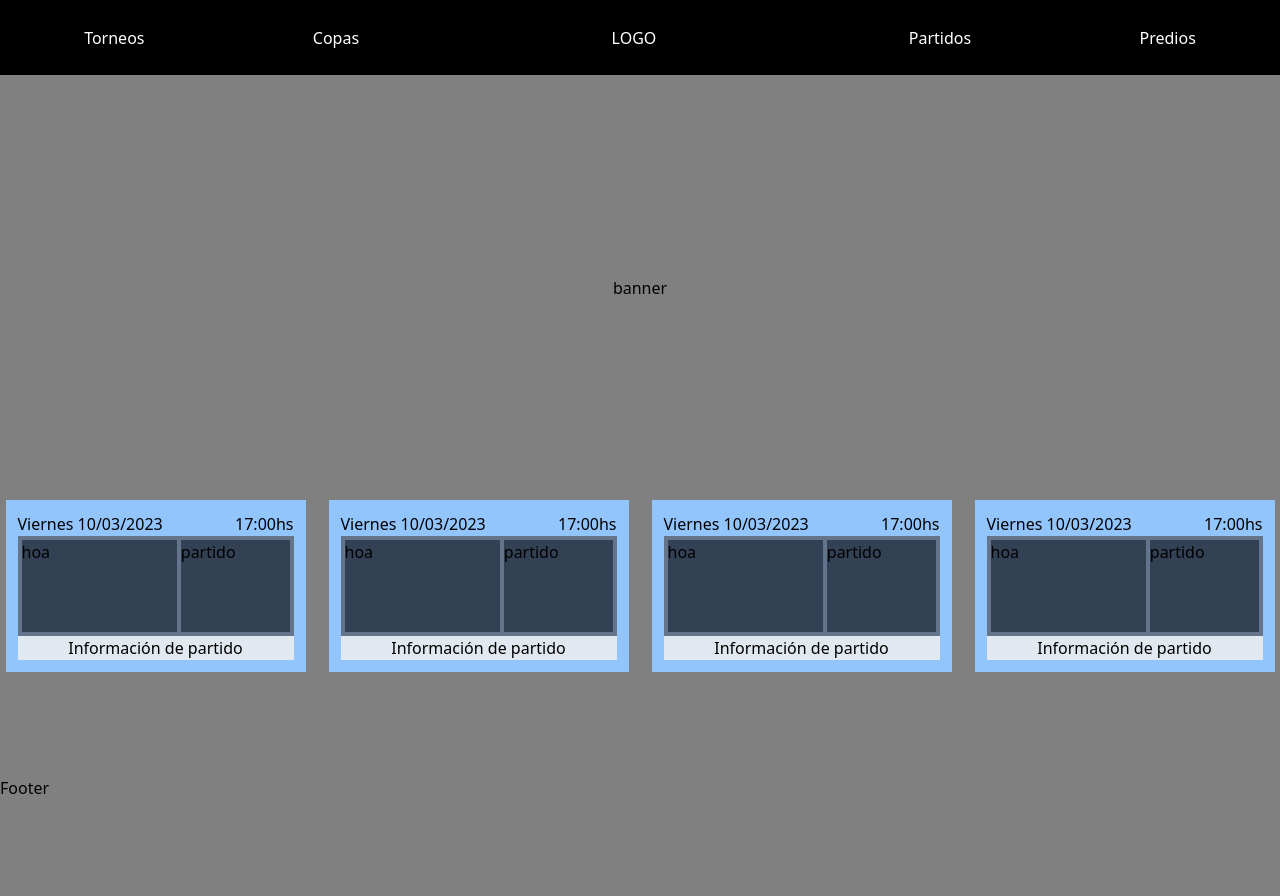
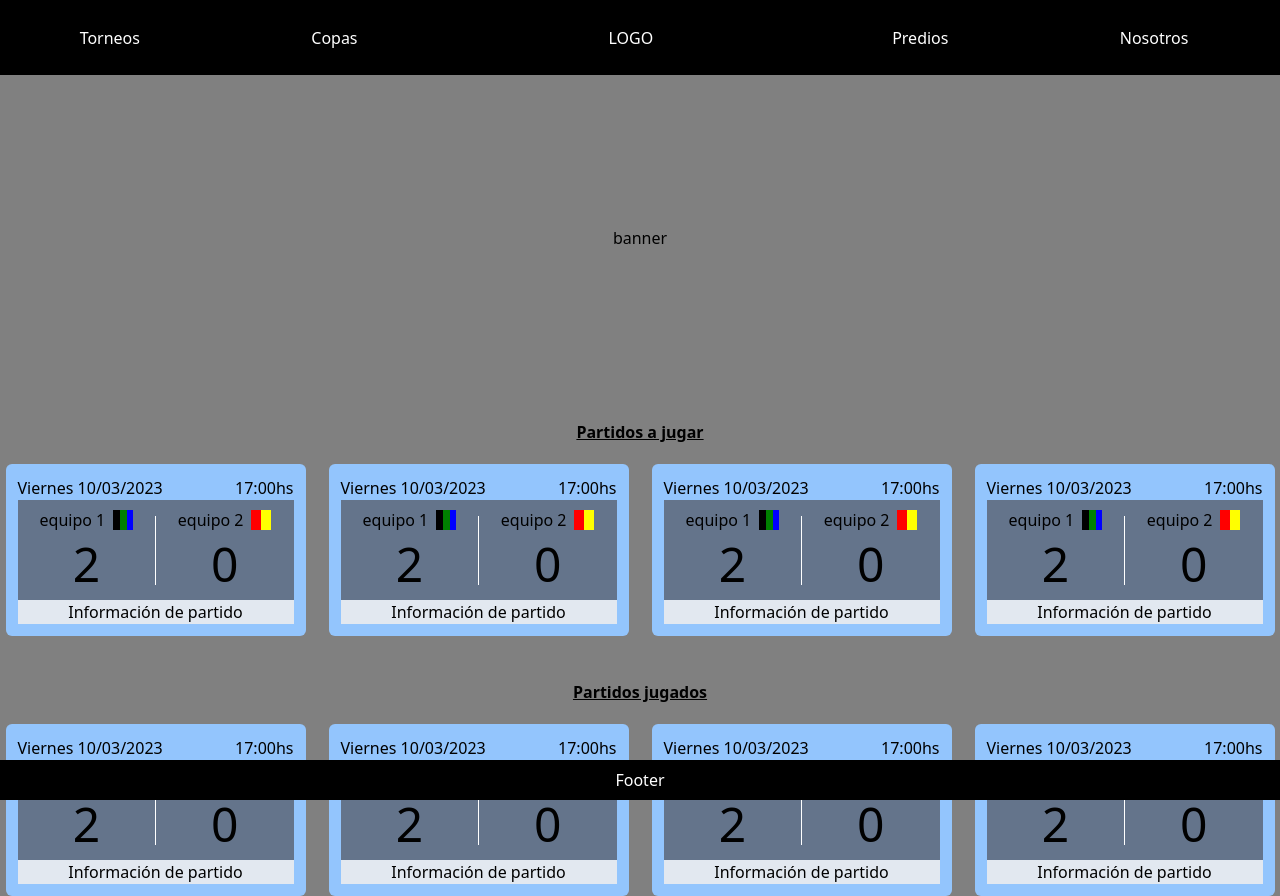
Before and after one commit to httpini/ABADFRONT, a Next.js app in the folder dashboard/: page / in a window 1280 px wide. Before the commit the page ends 800 px from the top, so only its background shows below. Built offline with nearby package versions, Linux system fonts and the light colour scheme.

Commit message:
tarjetas puntajes y partidos

```diff
--- a/dashboard/package.json
+++ b/dashboard/package.json
@@ -11,7 +11,8 @@
   "dependencies": {
     "next": "13.2.3",
     "react": "18.2.0",
-    "react-dom": "18.2.0"
+    "react-dom": "18.2.0",
+    "react-icons": "^4.8.0"
   },
   "devDependencies": {
     "autoprefixer": "^10.4.13",
--- a/dashboard/src/components/Banner.jsx
+++ b/dashboard/src/components/Banner.jsx
@@ -2,7 +2,7 @@ import React from 'react'
 
 export default function Banner() {
   return (
-    <div className='flex justify-center h-[500px] items-center pt-[75px]'>
+    <div className='flex justify-center h-[400px] items-center pt-[75px]'>
       <h2>banner</h2>
     </div>
   )
--- a/dashboard/src/components/Footer.jsx
+++ b/dashboard/src/components/Footer.jsx
@@ -2,6 +2,6 @@ import React from 'react'
 
 export default function Footer() {
   return (
-    <div className='mb-auto fixed bottom-0'>Footer</div>
+    <div className='mb-auto absolute bottom-0 w-full bg-black text-white flex justify-around p-2'>Footer</div>
   )
 }
--- a/dashboard/src/components/Header.jsx
+++ b/dashboard/src/components/Header.jsx
@@ -1,21 +1,40 @@
 import React, { useState } from 'react'
+import { HiMenuAlt4 } from 'react-icons/hi'
+import { AiOutlineClose } from 'react-icons/ai'
 import LinkHeader from './LinkHeader'
 
 let list = [1, 2, 4, 5, 6, "ajsdofjadsfoaod"]
 
 export default function Header() {
-    const [visible, setVisible] = useState(false)
+    const [toggleMenu, setToggleMenu] = useState(false)
 
     return (
         <div className='flex w-full justify-around h-[75px] items-center bg-black text-white fixed'>
-            <div className='flex justify-around flex-grow'>
+            <div className='md:flex hidden justify-around flex-grow'>
                 <LinkHeader texto='Torneos' lista={list} />
                 <LinkHeader texto='Copas' lista={list} />
             </div>
             <h1 className='flex-grow flex justify-center'>LOGO</h1>
-            <div className='flex justify-around flex-grow'>
-                <LinkHeader texto='Partidos' lista={[]} />
-                <LinkHeader texto='Predios' lista={[]}/>
+            <div>
+                {toggleMenu ?
+                    <AiOutlineClose fontSize={28} className='text-white md:hidden cursor-pointer' onClick={() => setToggleMenu(false)} />
+                    : <HiMenuAlt4 fontSize={28} className='text-white md:hidden cursor-pointer' onClick={() => setToggleMenu(true)} />}
+                {toggleMenu && (
+                    <ul className='z-10 fixed top-0 -right-2 p-3 w-[30vw] h-screen shadow-2xl md:hidden list-none
+                    flex flex-col justify-start items-end rounded-md bg-black text-white animate-slide-in'>
+                        <li className='text-xl w-full my-2'>
+                            <AiOutlineClose onClick={() => setToggleMenu(false)} />
+                        </li>
+                        <LinkHeader texto='Torneos' lista={list} />
+                        <LinkHeader texto='Copas' lista={list} />
+                        <LinkHeader texto='Predios' lista={[]} />
+                        <LinkHeader texto='Nosotros' lista={[]} />
+                    </ul>
+                )}
+            </div>
+            <div className='md:flex hidden justify-around flex-grow'>
+                <LinkHeader texto='Predios' lista={[]} />
+                <LinkHeader texto='Nosotros' lista={[]} />
             </div>
         </div>
     )
--- a/dashboard/src/components/LinkHeader.jsx
+++ b/dashboard/src/components/LinkHeader.jsx
@@ -10,11 +10,11 @@ export default function LinkHeader({ texto, lista }) {
 
     return (
         <div className='relative'>
-            <h2 className='cursor-pointer' onMouseEnter={() => { if (list.length) setVisible(true) }} onMouseLeave={() => setVisible(false) > { texto }}>{texto}</h2>
+            <h2 className='cursor-pointer pr-3 py-5' onMouseEnter={() => { if (list.length) setVisible(true) }} onMouseLeave={() => setVisible(false) > { texto }}>{texto}</h2>
             {visible && (
                 <div onMouseEnter={() => setVisible(true)} onMouseLeave={() => setVisible(false)}
-                    className='absolute bg-red-500 w-[100px] text-center py-1 text-ellipsis'>
-                    {list && list.map(l => (<h4 className='text-center text-ellipsis w-full'>{l}</h4>))}
+                    className='relative md:absolute  bg-red-500 w-[100px] text-center py-1 text-ellipsis'>
+                    {list && list.map(l => (<h4 key={l} className='text-center text-ellipsis w-full'>{l}</h4>))}
                 </div>)
             }
         </div>
--- /dev/null
+++ b/dashboard/src/components/Puntaje.jsx
@@ -0,0 +1,15 @@
+import React from 'react'
+
+export default function Puntaje({ equipo, goles, colores }) {
+    return (
+        <div className={`h-full w-full flex-wrap flex gap-1 justify-center`}>
+            <div className='flex w-full justify-center items-center gap-2'>
+                <h4 className=''>{equipo}</h4>
+                <div className='flex w-5 h-5 rounded-md'>
+                    {colores && colores.map(c => <div style={{ backgroundColor: `#${c}` }} className={`h-full w-full`}></div>)}
+                </div>
+            </div>
+            <span className='w-[100%] block text-center text-5xl'>{goles}</span>
+        </div>
+    )
+}
--- a/dashboard/src/components/TarjetaPartido.jsx
+++ b/dashboard/src/components/TarjetaPartido.jsx
@@ -1,15 +1,17 @@
 import React from 'react'
+import Puntaje from './Puntaje'
 
 export default function TarjetaPartido({ data }) {
   return (
-    <div className='w-[300px] bg-blue-300 p-3'>
+    <div className='w-[300px] bg-blue-300 p-3 rounded-md'>
       <div className='flex justify-between'>
         <h3>Viernes 10/03/2023</h3>
         <h3>17:00hs</h3>
       </div>
-      <div className='w-full h-[100px] bg-slate-500 p-1 flex gap-1'>
-        <div className='bg-slate-700 h-full w-full'>hoa</div>
-        <div className='bg-slate-700 h-full w-[70%]'>partido</div>
+      <div className='w-full h-[100px] bg-slate-500 p-1 flex gap-1 items-center'>
+        <Puntaje equipo='equipo 1' goles={2} colores={['000000', '008000', '0000FF']} />
+        <div className='h-[75%] w-[1px] bg-white'></div>
+        <Puntaje equipo='equipo 2' goles={0} colores={['FF0000', 'FFFF00']} />
       </div>
       <h3 className='text-center cursor-pointer bg-slate-200'>Información de partido</h3>
     </div>
--- /dev/null
+++ b/dashboard/src/pages/copa/[id].jsx
@@ -0,0 +1,7 @@
+import React from 'react'
+
+export default function Copa() {
+  return (
+    <div>Copa</div>
+  )
+}
--- /dev/null
+++ b/dashboard/src/pages/equipo/[id].jsx
@@ -0,0 +1,7 @@
+import React from 'react'
+
+export default function Equipo() {
+  return (
+    <div>Equipo</div>
+  )
+}
--- a/dashboard/src/pages/index.jsx
+++ b/dashboard/src/pages/index.jsx
@@ -4,10 +4,15 @@ import Header from "@/components/Header";
 import ProximosPartidos from "@/components/ProximosPartidos";
 
 export default function Home() {
+
   return (
     <div className="h-screen">
       <Header />
       <Banner />
+      <h2 className="font-bold text-center p-5 underline">Partidos a jugar</h2>
+      <ProximosPartidos />
+      <br />
+      <h2 className="font-bold text-center p-5 underline">Partidos jugados</h2>
       <ProximosPartidos />
       <Footer />
     </div>
--- /dev/null
+++ b/dashboard/src/pages/torneo/[id].jsx
@@ -0,0 +1,7 @@
+import React from 'react'
+
+export default function Torneo() {
+  return (
+    <div>Torneo</div>
+  )
+}
--- a/dashboard/tailwind.config.js
+++ b/dashboard/tailwind.config.js
@@ -8,8 +8,32 @@ module.exports = {
     // Or if using `src` directory:
     "./src/**/*.{js,ts,jsx,tsx}",
   ],
+  darkMode: false, // or 'media' or 'class'
   theme: {
-    extend: {},
+    fontFamily: {
+      display: ["Open Sans", "sans-serif"],
+      body: ["Open Sans", "sans-serif"],
+    },
+    extend: {
+      screens: {
+        mf: "990px",
+      },
+      keyframes: {
+        "slide-in": {
+          "0%": {
+            "-webkit-transform": "translateX(120%)",
+            transform: "translateX(120%)",
+          },
+          "100%": {
+            "-webkit-transform": "translateX(0%)",
+            transform: "translateX(0%)",
+          },
+        },
+      },
+      animation: {
+        "slide-in": "slide-in 0.5s ease-out",
+      },
+    },
   },
   plugins: [],
 }
```
Also changed, not shown: 1 other file (tests, documents, lock files or other folders).
